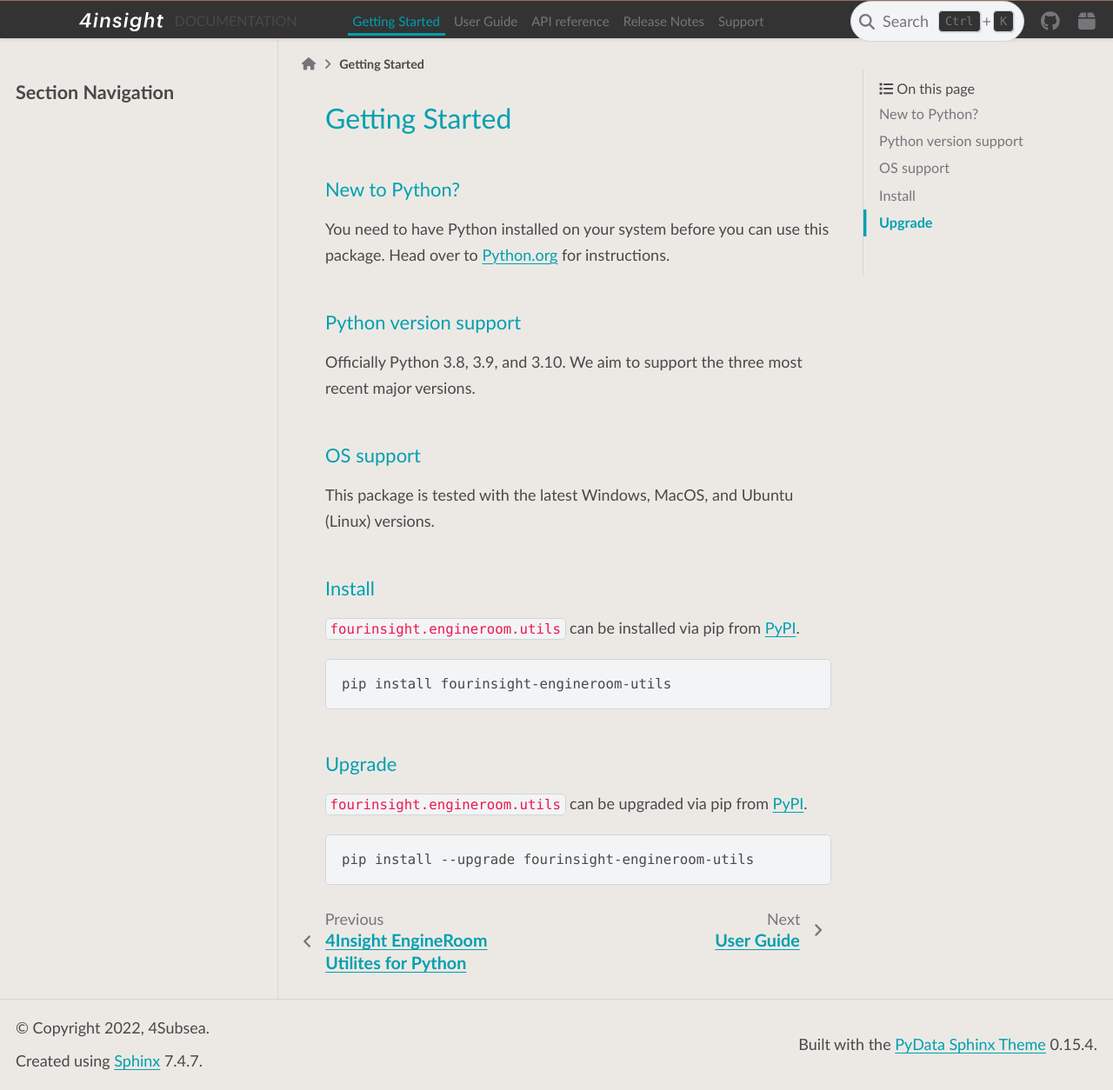
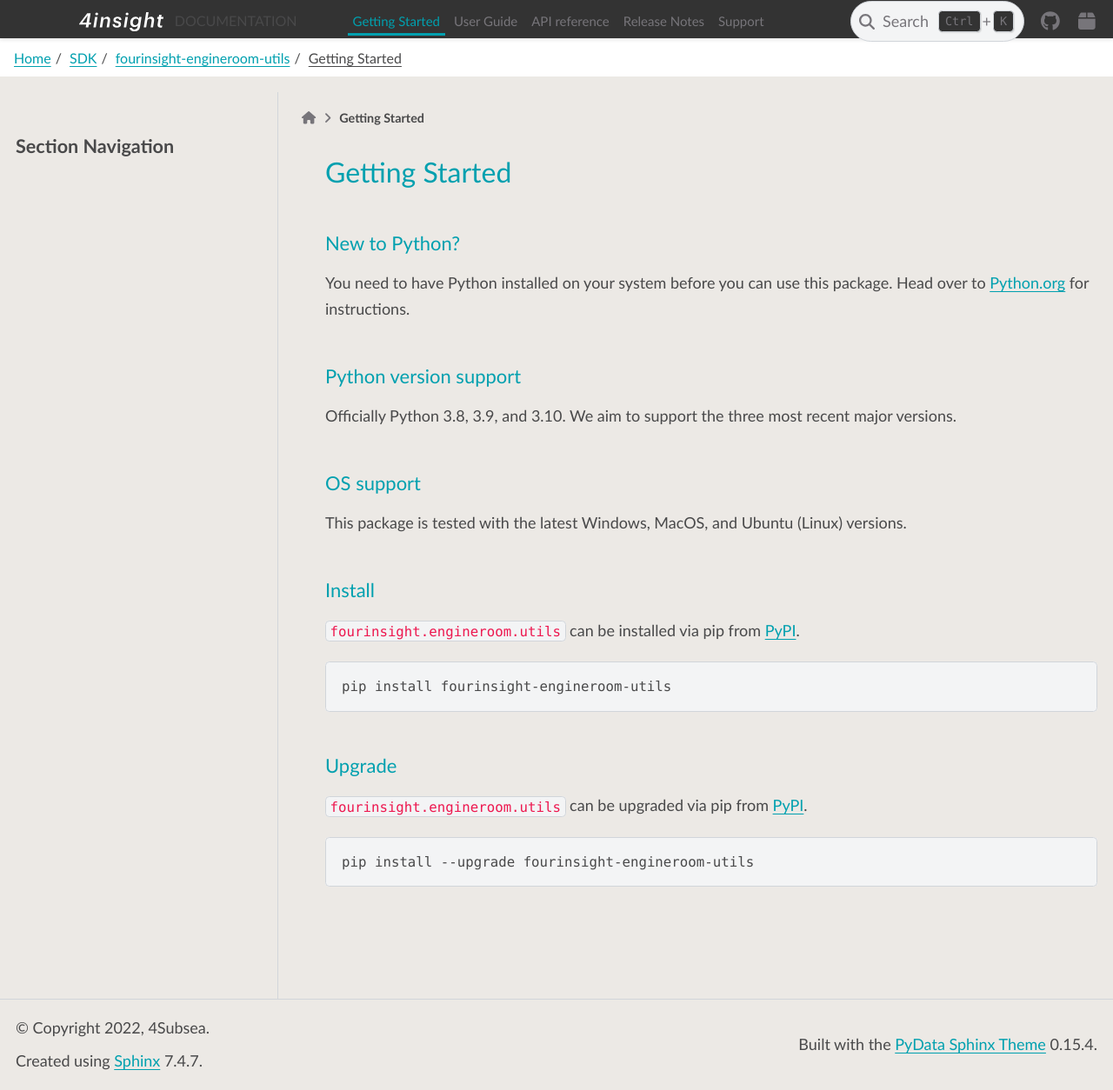
Before and after one commit to 4Subsea/fourinsight-engineroom-utils-python, a Sphinx documentation site: the page built from docs/getting_started.rst, in a window 1280 px wide and 1254 px high. Shown: the whole window at 87% size. Built offline with Sphinx 7.4.7 and the PyData theme 0.15.4, drawn with Linux system fonts in a browser that asks for light colours; part of the change alters nothing that is shown.

Commit message:
docs: include relbar (#36)

```diff
--- a/docs/conf.py
+++ b/docs/conf.py
@@ -56,7 +56,7 @@ intersphinx_mapping = {
 }
 
 # Add any paths that contain templates here, relative to this directory.
-templates_path = ["_templates/autosummary"]
+templates_path = ["_templates", "_templates/autosummary"]
 
 # List of patterns, relative to source directory, that match files and
 # directories to ignore when looking for source files.
```
